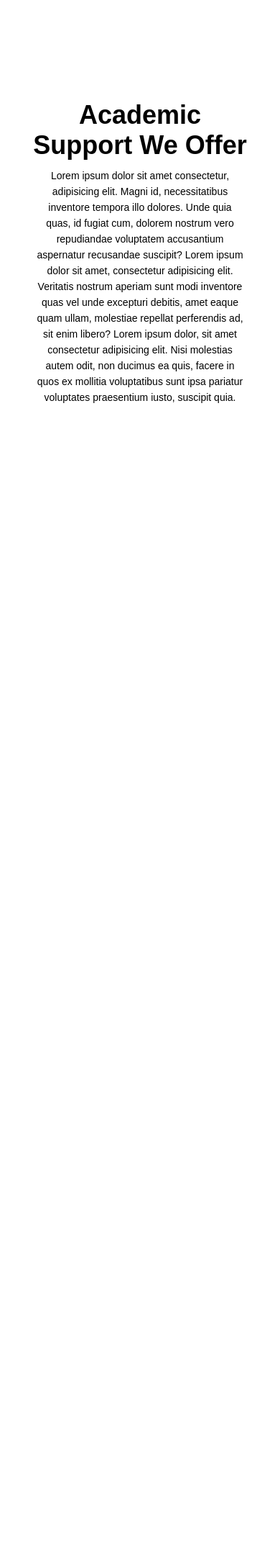
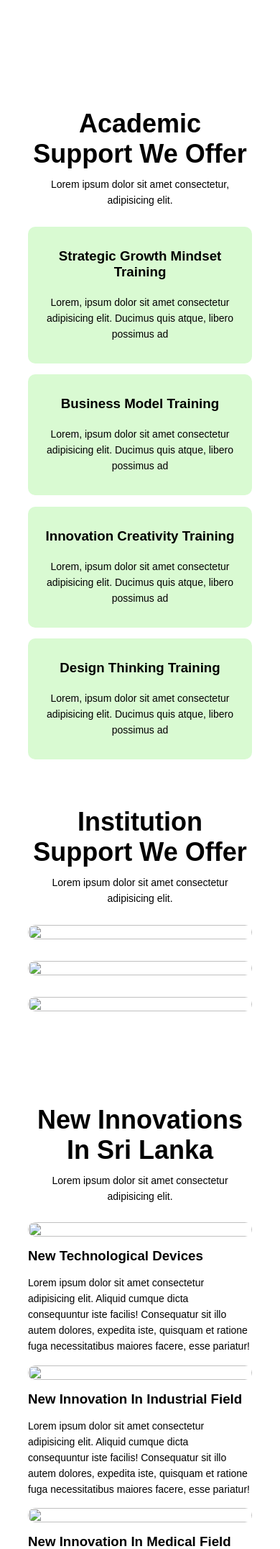
Before and after one commit to dula2000/Main-Project, a PHP site: page / in a window 390 px wide; the page is wider, and only the part inside the window is pictured. Shown: the part 1011-3163 px from the top of that part at 72% size. Before the commit the page ends 1571 px from the top of that part, so only its background shows below. Run offline with PHP 8.4, Linux system fonts and the light colour scheme.

Commit message:
home page

```diff
--- a/Index.css
+++ b/Index.css
@@ -16,11 +16,12 @@ body
     width: 100%;
     background-image: url(file:///C:/Users/HP/Downloads/bg3.jpg);
     background-size: cover;
+    background-position: center;
 }
 .Menu-bar
 {
     width: 100%;
-    height: 80px;
+    height: 60px;
     margin: auto;
     text-align: center;
     display: flex;
@@ -47,7 +48,7 @@ body
 }
 .Menu-bar ul li
 {
-    width: 120px;
+    width: 110px;
     margin: 8px;
     padding: 8px;
     float: left;
@@ -85,7 +86,6 @@ body
 {
     display: block;
     margin: 8px;
-
 }
 .Menu-bar ul li:hover .sub-menu-1 li
 {
@@ -116,7 +116,7 @@ body
     font-family: 'Times New Roman';
     width: 150px;
     height: 40px;
-    background: transparent;
+    background: white;
     border: 1px solid black;
     margin-top: 13px;
     color: black;
@@ -169,7 +169,7 @@ body
     font-family: 'Times New Roman';
     font-size: 50px;
     padding-left: 20px;
-    margin-top: 13%;
+    margin-top: 14%;
     letter-spacing: 2px;
 }
 .content .cn
@@ -241,3 +241,146 @@ body
         line-height: 22px;
         padding: 10px;
     }
+    .row
+    {
+        margin-top: 5%;
+        display: flex;
+        justify-content: space-between;
+    }
+    .academy-col
+    {
+        flex-basis: 24%;
+        background: #d9fad2;
+        border-radius: 10px;
+        margin-bottom: 5%;
+        padding: 20px 12px;
+        box-sizing: border-box;
+        transition: 0.5s;
+    }
+    .row h3
+    {
+        text-align: center;
+        font-weight: 600;
+        margin: 10px 0;
+    }
+    .academy-col:hover
+    {
+        box-shadow: 0 0 20px 0px rgba(0,0,0,0.2);
+    }
+    @media(max-width: 700px)
+    {
+        .row
+        {
+            flex-direction: column;
+        }
+    }
+    /*---Institute intro---*/
+    .institute
+    {
+        width: 80%;
+        margin: auto;
+        text-align: center;
+        padding-top: 50px;
+    }
+    .institute h1
+    {
+        font-size: 36px;
+        font-weight: 600;
+    }
+    .institute p
+    {
+        color: black;
+        font-size: 14px;
+        font-weight: 300;
+        line-height: 22px;
+        padding: 10px;
+    }
+    .institute-col
+    {
+        flex-basis: 32%;
+        border-radius: 10px;
+        margin-bottom: 30px;
+        position: relative;
+        overflow: hidden;
+    }
+    .institute-col img
+    {
+        width: 100%;
+        display: block;
+    }
+    .layer
+    {
+        background: transparent;
+        height: 100%;
+        width: 100%;
+        position: absolute;
+        top: 0;
+        left: 0;
+        transition: 0.5s;
+    }
+    .layer:hover
+    {
+        background: rgb(220, 253, 220);
+    }
+    .layer h3
+    {
+        width: 100px;
+        font-weight: 500;
+        color: rgb(0, 100, 0);
+        font-size: 26px;
+        bottom: 0;
+        left: 50%;
+        transform: translateX(-50%);
+        position: absolute;
+        opacity: 0;
+        transition: 0.5s;
+    }
+    .layer:hover h3
+    {
+        font-weight: bold;
+        bottom: 49%;
+        opacity: 1;
+    }
+    /*-----About new innovations-----*/
+    .newinno
+    {
+        width: 80%;
+        margin: auto;
+        text-align: center;
+        padding-top: 100px;
+    }
+    .newinno h1
+    {
+        font-size: 36px;
+        font-weight: 600;
+    }
+    .newinno p
+    {
+        color: black;
+        font-size: 14px;
+        font-weight: 300;
+        line-height: 22px;
+        padding: 10px;
+    }
+    .inno-col
+    {
+        flex-basis: 31%;
+        border-radius: 10px;
+        margin-bottom: 5%;
+        text-align: left;
+    }
+    .inno-col img
+    {
+        width: 100%;
+        border-radius: 10px;
+    }
+    .inno-col p
+    {
+        padding: 0;
+    }
+    .inno-col h3
+    {
+        margin-top: 16px;
+        margin-bottom: 15px;
+        text-align: left;
+    }
--- a/Index.html
+++ b/Index.html
@@ -10,7 +10,7 @@
         <h2 class="logo">INNOVATE</h2> <!--display the logo-->
             <ul>
                 <li><a href="Index.html"><i class="fas fa-home"></i>HOME</a></li>
-                <li><a href="#"><i class="fas fa-user"></i>ABOUT US</a>
+                <li><a href="#"><i class="fas fa-user"></i>ABOUT</a>
                     <div class="sub-menu-1">
                         <ul>
                             <li><a href="#">Mission</a></li>
@@ -32,7 +32,7 @@
                     </div>
                 </li>
                 <li><a href="newinventors.html"><i class="fas fa-cart-plus"></i>NEW INNOVATION</a></li>
-                <li><a href=""><i class="fas fa-phone"></i>CONTACT US</a></li>
+                <li><a href=""><i class="fas fa-phone"></i>CONTACT</a></li>
             </ul>
         <div class="search">  <!--Creating search bar-->
             <input class="srch" type="search" name="" placeholder="Type of text">
@@ -55,10 +55,91 @@
     <!--Add brief introduction about academy-->
     <section class="Academy">
         <h1>Academic Support We Offer</h1>
-        <p>Lorem ipsum dolor sit amet consectetur, adipisicing elit. Magni id, necessitatibus inventore tempora illo dolores. Unde quia quas, id fugiat cum, dolorem nostrum vero repudiandae voluptatem accusantium aspernatur recusandae suscipit?
-            Lorem ipsum dolor sit amet, consectetur adipisicing elit. Veritatis nostrum aperiam sunt modi inventore quas vel unde excepturi debitis, amet eaque quam ullam, molestiae repellat perferendis ad, sit enim libero?
-            Lorem ipsum dolor, sit amet consectetur adipisicing elit. Nisi molestias autem odit, non ducimus ea quis, facere in quos ex mollitia voluptatibus sunt ipsa pariatur voluptates praesentium iusto, suscipit quia.
+        <p>Lorem ipsum dolor sit amet consectetur, adipisicing elit.
         </p>
+        <div class="row">
+            <div class="academy-col">
+                <h3>Strategic Growth Mindset Training</h3>
+                <p>Lorem, ipsum dolor sit amet consectetur adipisicing elit. Ducimus quis atque,
+                    libero possimus ad</p>
+            </div>
+            <div class="academy-col">
+                <h3>Business Model Training</h3>
+                <p>Lorem, ipsum dolor sit amet consectetur adipisicing elit. Ducimus quis atque,
+                    libero possimus ad</p>
+            </div>
+            <div class="academy-col">
+                <h3>Innovation Creativity Training</h3>
+                <p>Lorem, ipsum dolor sit amet consectetur adipisicing elit. Ducimus quis atque,
+                    libero possimus ad</p>
+            </div>
+            <div class="academy-col">
+                <h3>Design Thinking Training</h3>
+                <p>Lorem, ipsum dolor sit amet consectetur adipisicing elit. Ducimus quis atque,
+                    libero possimus ad</p>
+            </div>
+        </div>
+    </section>
+    <!--Brief introduction about institues-->
+    <section class="institute">
+        <h1>Institution Support We Offer</h1>
+        <p>Lorem ipsum dolor sit amet consectetur adipisicing elit.</p>
+        <div class="row">
+            <div class="institute-col">
+                <img src="file:///C:/Users/HP/Downloads/uni1.jpg">
+                <div class="layer">
+                    <h3>London</h3>
+                </div>
+            </div>
+            <div class="institute-col">
+                <img src="file:///C:/Users/HP/Downloads/uni6c.jpg">
+                <div class="layer">
+                    <h3>New York</h3>
+                </div>
+            </div>
+            <div class="institute-col">
+                <img src="file:///C:/Users/HP/Downloads/uni5.jpg">
+                <div class="layer">
+                    <h3>Washington</h3>
+                </div>
+            </div>
+        </div>
+    </section>
+    <!--intro about new innovations-->
+    <section class="newinno">
+        <h1>New Innovations In Sri Lanka</h1>
+        <p>Lorem ipsum dolor sit amet consectetur adipisicing elit.</p>
+
+        <div class="row">
+            <div class="inno-col">
+                <img src="file:///C:/Users/HP/Downloads/car1.jpg">
+                <h3>New Technological Devices</h3>
+                <p>Lorem ipsum dolor sit amet consectetur adipisicing elit. Aliquid cumque dicta consequuntur iste facilis! Consequatur sit illo autem dolores,
+                    expedita iste, quisquam et ratione fuga necessitatibus maiores facere, esse pariatur!</p>
+            </div>
+            <div class="inno-col">
+                <img src="file:///C:/Users/HP/Downloads/north%20korea%20pyramid%20hotel1.jpg">
+                <h3>New Innovation In Industrial Field</h3>
+                <p>Lorem ipsum dolor sit amet consectetur adipisicing elit. Aliquid cumque dicta consequuntur iste facilis! Consequatur sit illo autem dolores,
+                    expedita iste, quisquam et ratione fuga necessitatibus maiores facere, esse pariatur!</p>
+            </div>
+            <div class="inno-col">
+                <img src="file:///C:/Users/HP/Downloads/womens-sports-orthopedic-surgery-tile.jpg">
+                <h3>New Innovation In Medical Field</h3>
+                <p>Lorem ipsum dolor sit amet consectetur adipisicing elit. Aliquid cumque dicta consequuntur iste facilis! Consequatur sit illo autem dolores,
+                    expedita iste, quisquam et ratione fuga necessitatibus maiores facere, esse pariatur!</p>
+            </div>
+        </div>
+    </section>
+    <!--News bar-->
+    <section class="news">
+        <h1>News About New Innovations</h1>
+
+        <div class="row">
+            <div class="news-col">
+                <
+            </div>
+        </div>
     </section>
 </body>
 </html>
```
